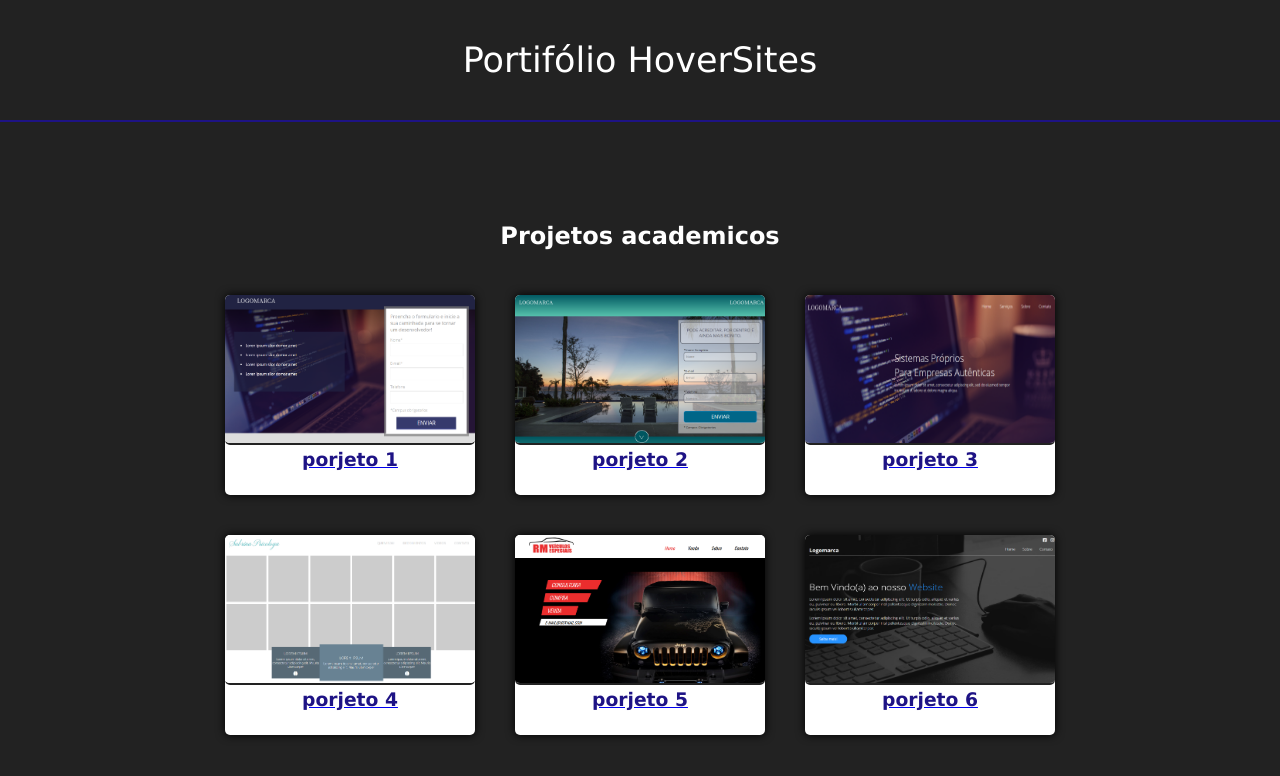
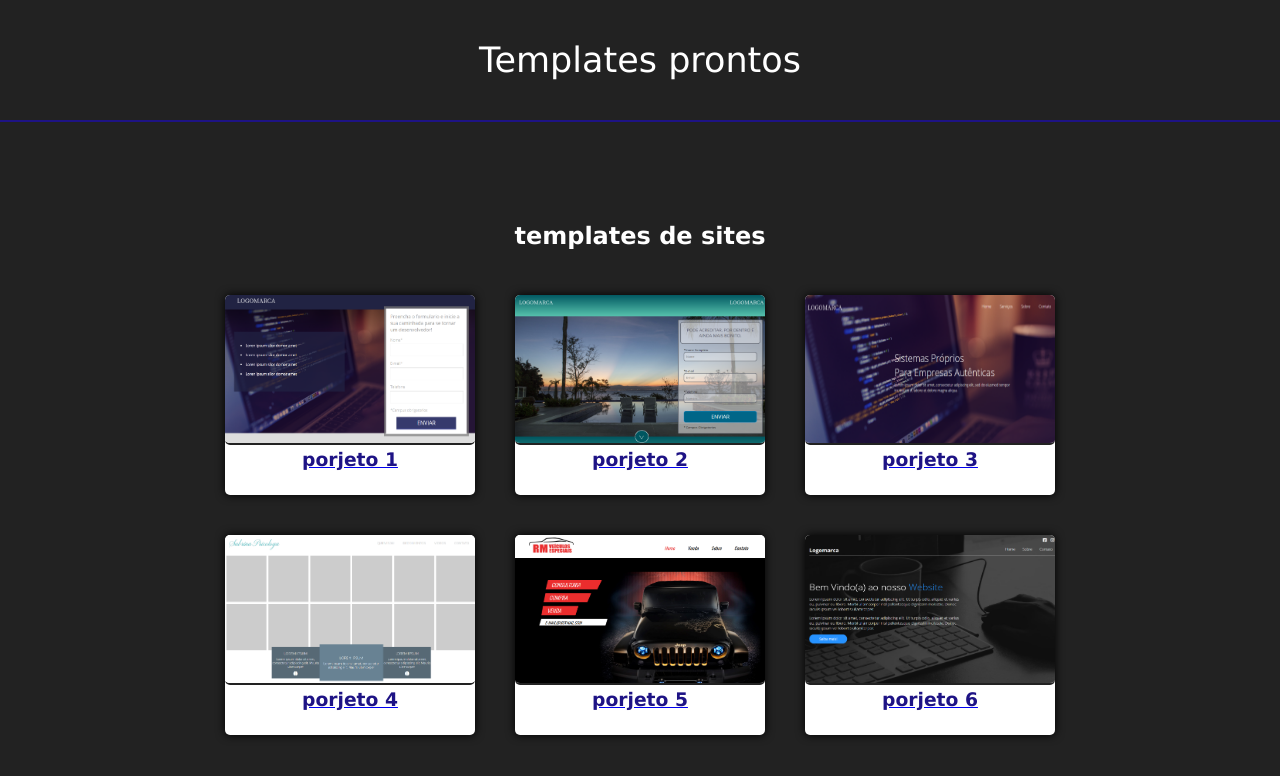
Before and after one commit to JoaoMoraess/Portifolio, a plain HTML site: page index.html in a window 1280 px wide. Drawn offline with Linux system fonts and the light colour scheme.

Commit message:
Templates protos

```diff
--- a/index.html
+++ b/index.html
@@ -74,10 +74,10 @@
 </style>
 <body>
     <header>
-        <h1>Portifólio HoverSites</h1>
+        <h1>Templates prontos</h1>
     </header>
     <main>
-        <h2>Projetos academicos</h2>
+        <h2>templates de sites</h2>
         <section>
             <a class="wrapper" href="./Projetos/Projeto_01">
                 <img src="images/projeto1.png" alt="">
```
